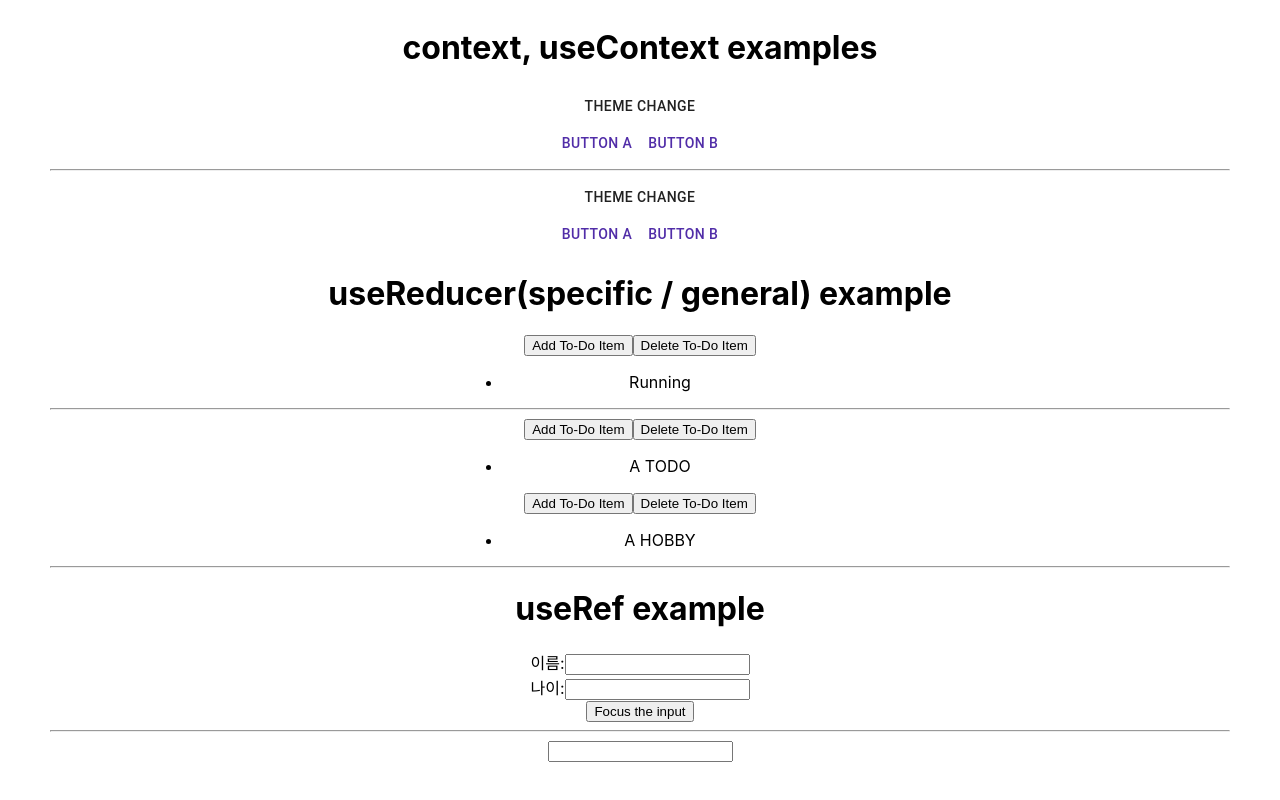
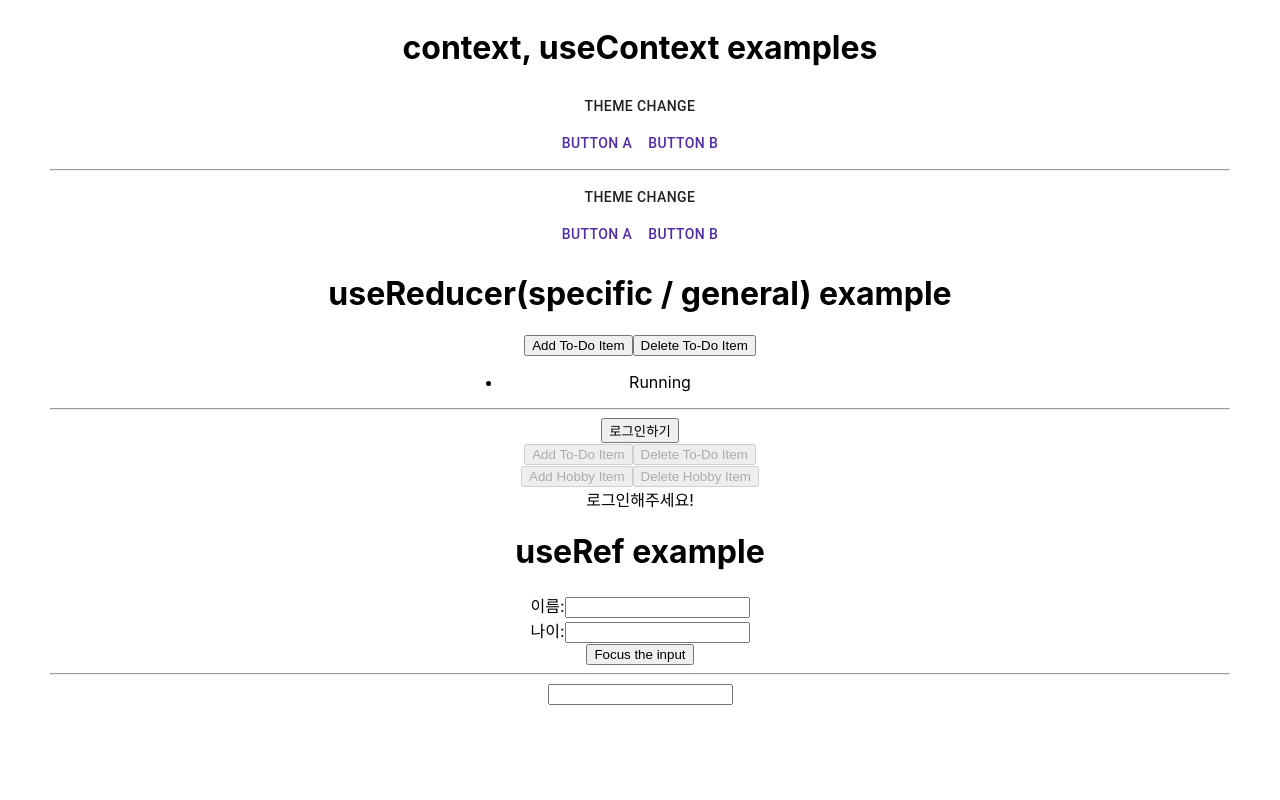
Before and after one commit to kibanana/study-react-hooks, a React (Create React App) app: page / in a window 1280 px wide. Shown: the part 809-1609 px from the top of the page. Built offline with nearby package versions, Linux system fonts and the light colour scheme.

Commit message:
Add difficult useReducer examples

```diff
--- a/src/App.js
+++ b/src/App.js
@@ -12,6 +12,8 @@ import ContextExample from './components/HookExample/ContextExample';
 import ContextHook from './components/HookExample/ContextHook';
 import ReducerHook from './components/HookExample/TodoReducerHook';
 import ReducerHookTodoExample from './components/HookExample/ReducerHookTodoExample';
+import ReducerHookUserExample1 from './components/HookExample/ReducerHookUserExample1';
+import ReducerHookUserExample2 from './components/HookExample/ReducerHookUserExample2';
 import RefHookExample from './components/HookExample/RefHookExample';
 import FancyInput from './components/HookExample/FancyInput';
 import ReactCompoundSlider from './components/ReactCompoundSlider';
@@ -29,10 +31,12 @@ function App() {
     inputRef.current.focus();
   });
 
-  const initialValue = { [TODO]: ['A TODO'], [TODOCOUNT]: 0, [HOBBY]: ['A HOBBY'], [HOBBYCOUNT]: 0, [CURRENT_USER]: {} };
+  const initialValue = { [TODO]: ['A TODO'], [TODOCOUNT]: 0, [HOBBY]: ['A HOBBY'], [HOBBYCOUNT]: 0, [CURRENT_USER]: null };
 
   const [state, dispatch] = useReducer(reducer, initialValue);
-  const store = useMemo(() => [state, dispatch], [state]);
+  const store = useMemo(() => [state, dispatch], [state]); // 1. useMemo
+  // const store = [state, dispatch]; // 2.
+  // 두 방법 다 가능. useMemo는 성능 향상을 목적으로 사용함.
 
   return (
     <div className="App">
@@ -71,8 +75,9 @@ function App() {
           <ReducerHook />
           <hr />
           <ReducerContext.Provider value={store}>
+            <ReducerHookUserExample1 />
             <ReducerHookTodoExample />
-            <hr />
+            <ReducerHookUserExample2 />
           </ReducerContext.Provider>
         </div>
         <div>
--- a/src/components/HookExample/ReducerHookTodoExample.jsx
+++ b/src/components/HookExample/ReducerHookTodoExample.jsx
@@ -7,57 +7,53 @@ const hobbyList = ['Painting', 'Drawing', 'Shopping'];
 
 export default function Todos() {
     const [state, dispatch] = useContext(ReducerContext);
-    const { todos, todoCount, hobbies, hobbyCount } = state;
+    const { todoCount, hobbyCount, currentUser } = state;
 
     function handleAddClick(key, text) {
         const countKey = key === TODO ? TODOCOUNT : HOBBYCOUNT;
-        dispatch({ type: 'add', key, value: [...state[key], text] });
-        dispatch({ type: 'add', key: countKey, value: state[countKey] + 1 });
+        dispatch({ type: key, key, value: [...state[key], text] });
+        dispatch({ type: key, key: countKey, value: state[countKey] + 1 });
     }
 
     function handleDeleteClick(key) {
         const countKey = key === TODO ? TODOCOUNT : HOBBYCOUNT;
-
-        dispatch({ type: 'delete', key, value: state[key].splice(0, state[key].length -1) });
+        dispatch({ type: key, key, value: state[key].splice(0, state[key].length -1) });
         if (state[countKey] >= 0) {
-            dispatch({ type: 'delete', key: countKey, value: state[countKey] - 1 });
+            dispatch({ type: key, key: countKey, value: state[countKey] - 1 });
         }
-
     }
 
     return (
         <div>
-            <button onClick={() => handleAddClick(TODO, todoList[(todoCount + 1) % todoList.length])} >
+            <button
+                disabled={!currentUser}
+                onClick={() => handleAddClick(TODO, todoList[(todoCount + 1) % todoList.length])}
+            >
                 Add To-Do Item
             </button>
 
-            <button onClick={() => handleDeleteClick(TODO)}>
+            <button
+                disabled={!currentUser}
+                onClick={() => handleDeleteClick(TODO)}
+            >
                 Delete To-Do Item
             </button>
 
-            <div style={{ width: '30%', margin: 'auto' }}>
-                {
-                    <ul>
-                        {todos && todos.map(todo => (<li>{todo}</li>))}
-                    </ul>
-                }
-            </div>
+            <br />
 
-            <button onClick={() => handleAddClick(HOBBY, hobbyList[(hobbyCount + 1) % hobbyList.length])}>
-                Add To-Do Item
+            <button
+                disabled={!currentUser}
+                onClick={() => handleAddClick(HOBBY, hobbyList[(hobbyCount + 1) % hobbyList.length])}
+            >
+                Add Hobby Item
             </button>
 
-            <button onClick={() => handleDeleteClick(HOBBY)}>
-                Delete To-Do Item
+            <button
+                disabled={!currentUser}
+                onClick={() => handleDeleteClick(HOBBY)}
+            >
+                Delete Hobby Item
             </button>
-
-            <div style={{ width: '30%', margin: 'auto' }}>
-                {
-                    <ul>
-                        {hobbies && hobbies.map(hobby => (<li>{hobby}</li>))}
-                    </ul>
-                }
-            </div>
         </div>
     )
 }
--- /dev/null
+++ b/src/components/HookExample/ReducerHookUserExample1.jsx
@@ -0,0 +1,29 @@
+import React, { useContext } from 'react';
+import { ReducerContext } from '../../context';
+import { CURRENT_USER } from '../../action';
+
+export default function ReducerHookUserExample1() {
+    const [state, dispatch] = useContext(ReducerContext);
+
+    return (
+        <div>
+            {
+                state[CURRENT_USER] ?
+                (
+                    <button
+                        onClick={() => dispatch({ type: CURRENT_USER, key: CURRENT_USER, value: null })}
+                    >
+                        로그아웃하기
+                    </button>
+                ) :
+                (
+                    <button
+                        onClick={() => dispatch({ type: CURRENT_USER, key: CURRENT_USER, value: { name: 'Yewon Kim', age: 20 } })}
+                    >
+                        로그인하기
+                    </button>
+                )
+            }
+        </div>
+    );
+}
--- /dev/null
+++ b/src/components/HookExample/ReducerHookUserExample2.jsx
@@ -0,0 +1,36 @@
+import React, { useContext } from 'react';
+import { ReducerContext } from '../../context';
+import { CURRENT_USER, TODO, HOBBY } from '../../action';
+
+export default function ReducerHookUserExample2() {
+    const [state, dispatch] = useContext(ReducerContext);
+
+    return (
+        <div>
+            {
+                state[CURRENT_USER] ?
+                (
+                    <div style={{ width: '30%', margin: 'auto' }}>
+                        {
+                            <>
+                                <h3>To-Do List</h3>
+                                <ul>
+                                    {state[TODO] && state[TODO].map(todo => (<li>{todo}</li>))}
+                                </ul>
+                                <h3>Hobby List</h3>
+                                <ul>
+                                    {state[HOBBY] && state[HOBBY].map(hobby => (<li>{hobby}</li>))}
+                                </ul>
+                            </>
+                        }
+                    </div>
+                ) :
+                (
+                    <div>
+                        <span>로그인해주세요!</span>
+                    </div>
+                )
+            }
+        </div>
+    );
+}
```
